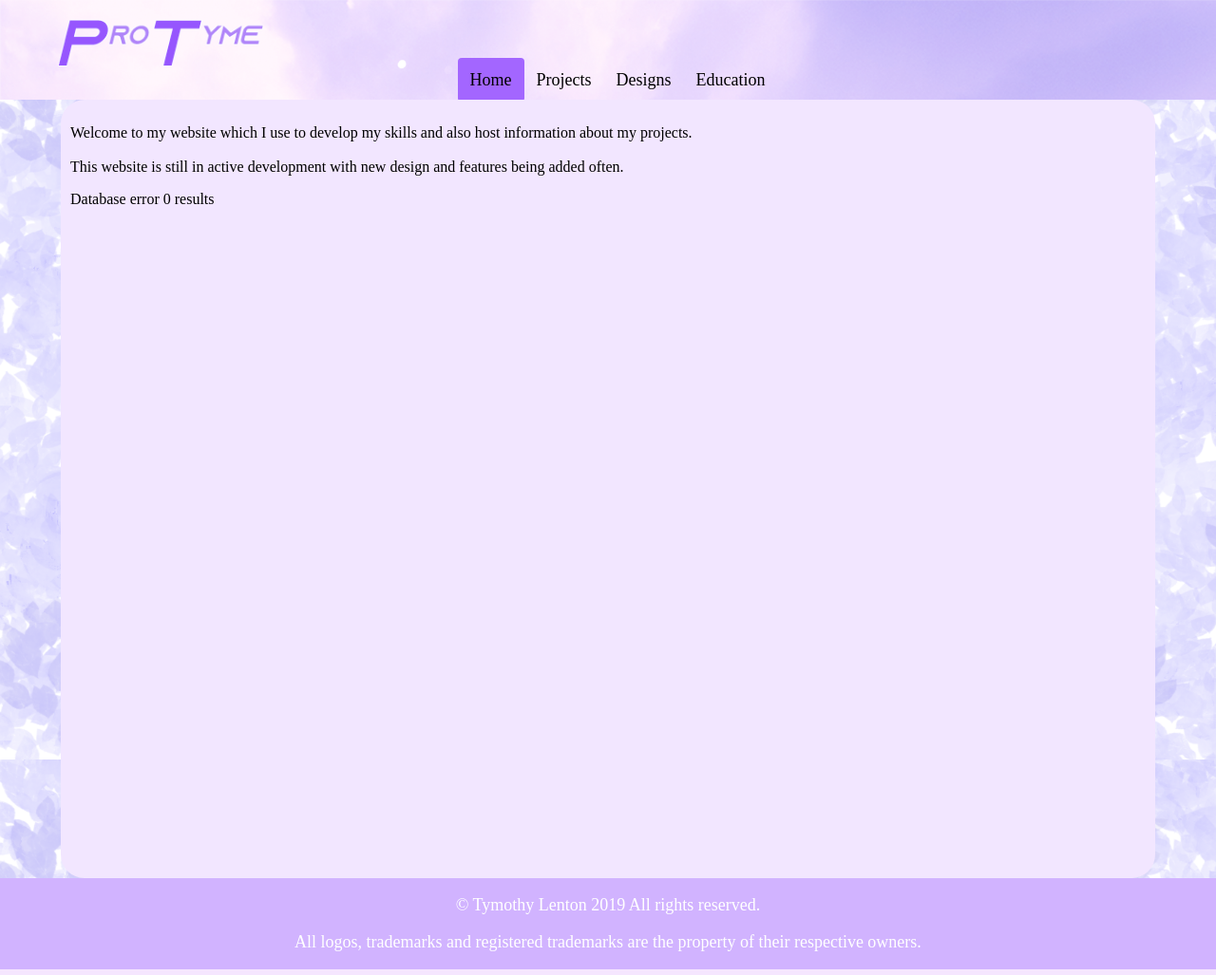
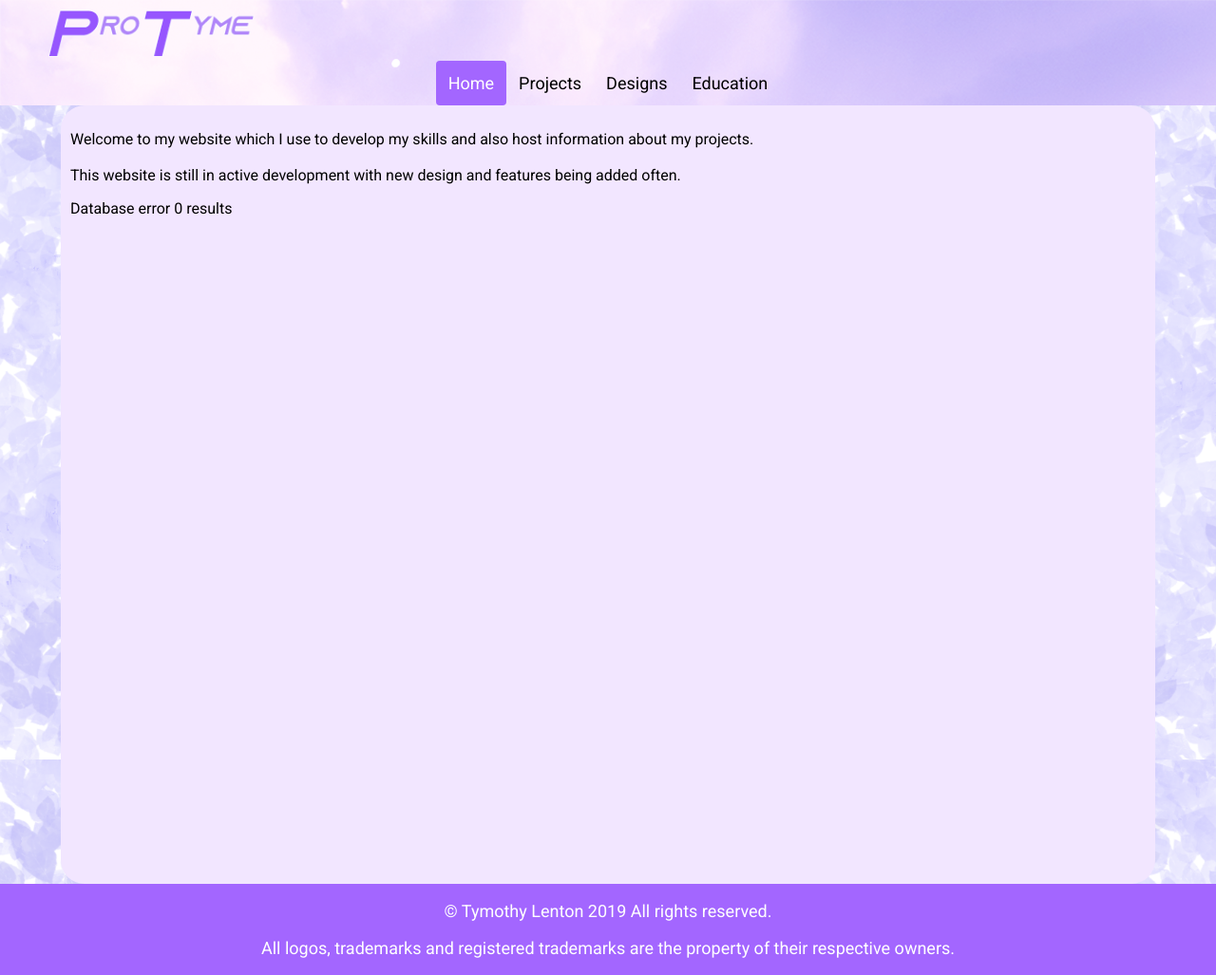
Before and after one commit to TymLen/cPanel-web, a PHP site: page / in a window 1280 px wide. Shown: the whole page at 95% size. Run offline with PHP 8.4, Linux system fonts and the light colour scheme; data that the repository does not hold is empty.

Commit message:
More style

```diff
--- a/css/stylesheet.css
+++ b/css/stylesheet.css
@@ -2,6 +2,7 @@
 	height:100%;
 }
 body {
+	font-family: 'Roboto', sans-serif;
 	overflow: scroll;
 	margin: 0;
 	padding: 0;
@@ -14,10 +15,8 @@
 	overflow: hidden;
 	background-image: url('../img/bannerbg.png');
 	background-size: cover;
-	font-family: Microsoft Sans Serif;
 	width: 100%;
 	text-decoration: none;
-	padding: 10px;
 }
 footer{
 	clear: both;
@@ -28,7 +27,7 @@
 	width: 100%;
 	font-size: 18px;
 	color: white;
-	background-color: #d1b3ff;
+	background-color: #a366ff;
 }
 .flex{
 	display: flex;
@@ -42,7 +41,6 @@
 	border-radius: 25px;
 	background-color:#f2e6ff;
 	font-size: 16px;
-	font-family: Microsoft Sans Serif;
 	margin-left: 5%;
 	margin-right: 5%;
 	padding: 10px 10px;
@@ -80,8 +78,12 @@
 	text-align: right;
 }
 .icon{
-	width: 36px;
-	height: 36px;
+	width: 100%;
+	height: 100%;
+}
+.icon:hover{
+	width: 100%;
+	height: auto;
 }
 .deskIcon{
 	width: 48px;
@@ -128,22 +130,20 @@
 }
 
 .header-nav{
-	float: start;
-	font-family: Microsoft Sans Serif;
 	text-align: center;
-	height: auto;
 }
 .header-nav a{
-	text-align: center;
-	vertical-align: middle;
+	display: inline-block;
 	font-size: 18px;
 	border-radius: 4px;
 	color: black;
 	padding: 13px;
+	top: 0;
 	text-decoration: none;
 }
 .header-nav a.here{
 	background-color: #a366ff;
+	color: white;
 }
 @keyframes navSelect{
 	from {background-color: #d1b3ff;}
@@ -151,12 +151,12 @@
 }
 
 .header-nav a.active:hover {
+	color: white;
 	animation-name: navSelect;
 	animation-duration: 1s;
 	background-color: #a366ff;
 }
 #overlay{
-	font-family: 'Microsoft Sans Serif', sans-serif;
 	position: fixed;
 	overflow-y:scroll;
 	display: none;
@@ -171,7 +171,6 @@
 }
 #longdesc{
 	font-size: 16px;
-	font-family: Microsoft Sans Serif;
 	margin-left: 5%;
 	margin-right: 5%;
 	padding: 10px 10px;
--- a/html/designs.php
+++ b/html/designs.php
@@ -5,6 +5,7 @@
 	<meta name="viewport" content="width=device-width, initial-scale=1.0">
 	<link rel="stylesheet" type="text/css" href="../css/stylesheet.css" />
 	<link rel="icon" type="image/png" href="../img/favicon.png"/>
+	<link href="https://fonts.googleapis.com/css?family=Roboto" rel="stylesheet">
     <title>Protyme Underconstruction</title>
   </head>
   <body>
--- a/html/edu.php
+++ b/html/edu.php
@@ -5,6 +5,8 @@
 	<meta name="viewport" content="width=device-width, initial-scale=1.0">
 	<link rel="stylesheet" type="text/css" href="../css/stylesheet.css" />
 	<link rel="icon" type="image/png" href="../img/favicon.png"/>
+	<link href="https://fonts.googleapis.com/css?family=Roboto" rel="stylesheet">
+
     <title>Protyme Underconstruction</title>
   </head>
   <body>
--- a/html/projects.php
+++ b/html/projects.php
@@ -6,6 +6,8 @@
 	<link rel="stylesheet" type="text/css" href="../css/stylesheet.css" />
 	<link rel="icon" type="image/png" href="../img/favicon.png"/>
 	<script src="../html/overlay.js"></script>
+	<link href="https://fonts.googleapis.com/css?family=Roboto" rel="stylesheet">
+
     <title>Protyme Underconstruction</title>
   </head>
   <body>
--- a/html/protemplate.php
+++ b/html/protemplate.php
@@ -7,7 +7,10 @@
 	<link rel="icon" type="image/png" href="../img/favicon.png"/>
 	<script type="text/javascript" src="../js/slideshow.js"></script>
 	<script type="text/javascript" src="../js/startSlideJQ.js"></script>
-	<script src="https://ajax.googleapis.com/ajax/libs/jquery/3.3.1/jquery.min.js"></script>	<script type="text/javascript" src="../js/startSlideJQ.js"></script>
+	<script src="https://ajax.googleapis.com/ajax/libs/jquery/3.3.1/jquery.min.js"></script>
+	<script type="text/javascript" src="../js/startSlideJQ.js"></script>
+	<link href="https://fonts.googleapis.com/css?family=Roboto" rel="stylesheet">
+
     <title>Protyme Underconstruction</title>
   </head>
   <body>
--- a/index.php
+++ b/index.php
@@ -1,15 +1,17 @@
 <!DOCTYPE html>
 <html xmlns="http://www.w3.org/1999/xhtml" xml:lang="en-GB" lang="en-GB">
   <head>
+		<title>Protyme Portfolio</title>
 		<meta charset="utf-8">
-		<meta name="viewport" content="width=device-width, initial-scale=1.0">
+		<meta name="viewport" content="width=device-width, initial-scale=1">
 		<link rel="stylesheet" type="text/css" href="./css/stylesheet.css" />
-		<link rel="shortcut icon" href="./img/favicon.ico" type="image/x-icon"/>
-    <title>Protyme Portfolio</title>
+		<link rel="shortcut icon" href="./favicon.ico" type="image/x-icon"/>
+		<link href="https://fonts.googleapis.com/css?family=Roboto" rel="stylesheet">
   </head>
   <body>
 	<header>
-		<?php include './php/header.php';
+		<?php
+			include './php/header.php';
 			showHeader(basename(__FILE__));
 		?>
 	</header>
@@ -20,10 +22,13 @@
 			This website is still in active development with new design and features being added often.
 		</p>
 
-		<?php include './php/selectProjectGrid.php';
+		<?php
+				include './php/selectProjectGrid.php';
 				getProjects("LATEST");
 			?>
-		<?php include './php/latestcourse.php';?>
+		<?php
+			include './php/latestcourse.php';
+		?>
 	</article>
 	<footer><?php include './php/footer.php';?></footer>
 	</div>
--- a/php/allcourse.php
+++ b/php/allcourse.php
@@ -24,8 +24,8 @@
 	echo '</tr>';
     while($row = $result->fetch_assoc()){
 		echo '<tr>';
-			echo '<td>'.$row["name"]. '</td>';
-			echo '<td>'.$row["school"]. '</td>';
+		echo '<td><a href="'.$row["link"].'" rel="noopener noreferrer" target="_blank">'.$row["name"]. '</a></td>';
+		echo '<td>'.$row["school"]. '</td>';
 			echo '<td>'.date("d-m-Y", strtotime($row["date"])). '</td>';
         echo '</tr>';
     }
--- a/php/footer.php
+++ b/php/footer.php
@@ -1,4 +1,4 @@
 <?php
 echo'<p>© Tymothy Lenton '.date("Y").' All rights reserved.</p>';
-echo'<p>All logos, trademarks and registered trademarks are the property of their respective owners.<p>';
+echo'<p>All logos, trademarks and registered trademarks are the property of their respective owners.</p>';
 ?>
--- a/php/selectProjectGrid.php
+++ b/php/selectProjectGrid.php
@@ -71,7 +71,7 @@
 				while($row = $result->fetch_assoc()){
 					echo '<tr>';
 						if(file_exists('./img/'.$row["picture"].'.png')){
-							echo '<td><img alt="'.$row["picture"].'" title="'.$row["picture"].'" class= "icon" src= "./img/'.$row["picture"].'.png">'.'</td>';
+							echo '<td><img alt="'.$row["picture"].'" title="'.$row["picture"].'" class= "projectIcon" src= "./img/'.$row["picture"].'.png">'.'</td>';
 						}
 						else{
 							echo '<td><img alt="No picture" title="No picture yet" class= "icon" src="./img/noIcon.png">'.'</td>';
```
Also changed, not shown: favicon.ico (renamed from img/favicon.ico), html/favicon.ico (added), 2 other files.
